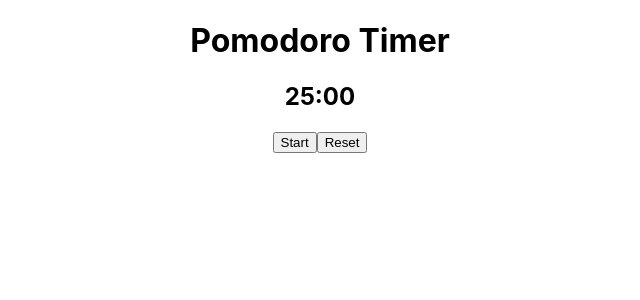
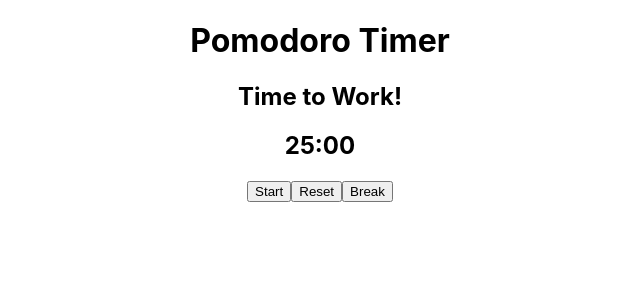
Before and after one commit to allenmurfee/pomodoro-technique, a React (Create React App) app in the folder pomodoro-technique/: page / in a window 1280 px wide. Shown: the top 300 px of the page, without its empty margins (320-960 px from the left). Built offline with nearby package versions, Linux system fonts and the light colour scheme.

Commit message:
added break, working on button to take break early

```diff
--- a/pomodoro-technique/src/components/Pomodoro.js
+++ b/pomodoro-technique/src/components/Pomodoro.js
@@ -1,22 +1,27 @@
-import React, { useState, useEffect } from 'react';
+import React, { useState, useEffect } from "react";
 
 function Pomodoro() {
   const [time, setTime] = useState(1500); // 1500 seconds = 25 minutes
   const [isActive, setIsActive] = useState(false);
+  const [isBreak, setIsBreak] = useState(false);
 
   useEffect(() => {
     let interval = null;
 
     if (isActive) {
       interval = setInterval(() => {
-        setTime(time => time - 1);
+        setTime((time) => time - 1);
       }, 1000);
-    } else if (!isActive && time !== 0) {
-      clearInterval(interval);
     }
+    if (time === 0) {
+        clearInterval(interval);
+        setIsActive(true);
+        setIsBreak(!isBreak);
+        setTime(isBreak ? 1500 : 300); // 5 minutes for break, 25 minutes for work
+      }
 
     return () => clearInterval(interval);
-  }, [isActive, time]);
+  }, [isActive, time, isBreak]);
 
   const minutes = Math.floor(time / 60);
   const seconds = time % 60;
@@ -28,13 +33,22 @@ function Pomodoro() {
   const resetTimer = () => {
     setIsActive(false);
     setTime(1500);
+    setIsBreak(false)
   };
+
+  const takeBreak = () => {
+
+  }
 
   return (
     <div>
-      <h2>{`${minutes.toString().padStart(2, '0')}:${seconds.toString().padStart(2, '0')}`}</h2>
-      <button onClick={toggleTimer}>{isActive ? 'Pause' : 'Start'}</button>
+      <h2>{isBreak ? "Take a Break!" : "Time to Work!"}</h2>
+      <h2>{`${minutes.toString().padStart(2, "0")}:${seconds
+        .toString()
+        .padStart(2, "0")}`}</h2>
+      <button onClick={toggleTimer}>{isActive ? "Pause" : "Start"}</button>
       <button onClick={resetTimer}>Reset</button>
+      <button onclick={takeBreak}>Break</button>
     </div>
   );
 }
```
